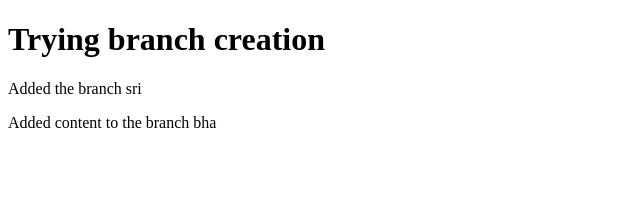
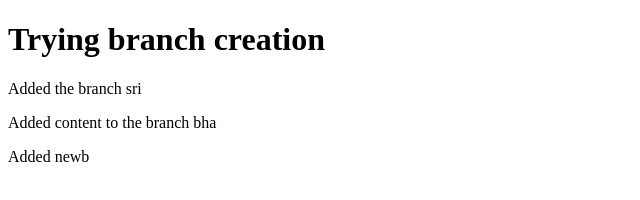
Before and after one commit to srilekha-123/firstgitbranch, a plain HTML site: page index.html in a window 1280 px wide. Shown: the whole page, without its empty margins (0-640 px from the left). Drawn offline with Linux system fonts and the light colour scheme.

Commit message:
added newb

```diff
--- a/index.html
+++ b/index.html
@@ -9,5 +9,6 @@
     <h1>Trying branch creation</h1>
     <p>Added the branch sri</p>
     <p>Added content to the branch bha</p>
+    <p>Added newb</p>
 </body>
 </html>
```
